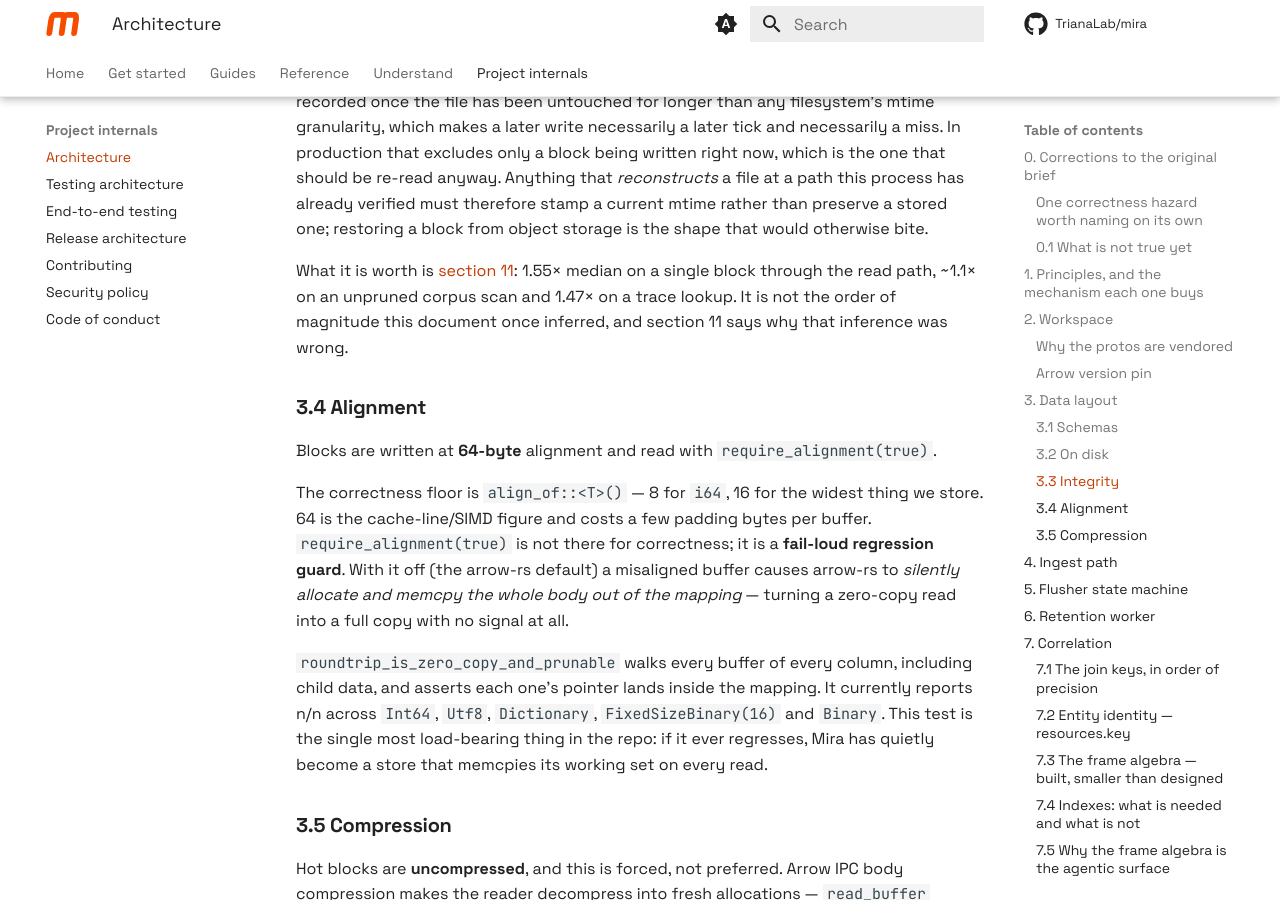
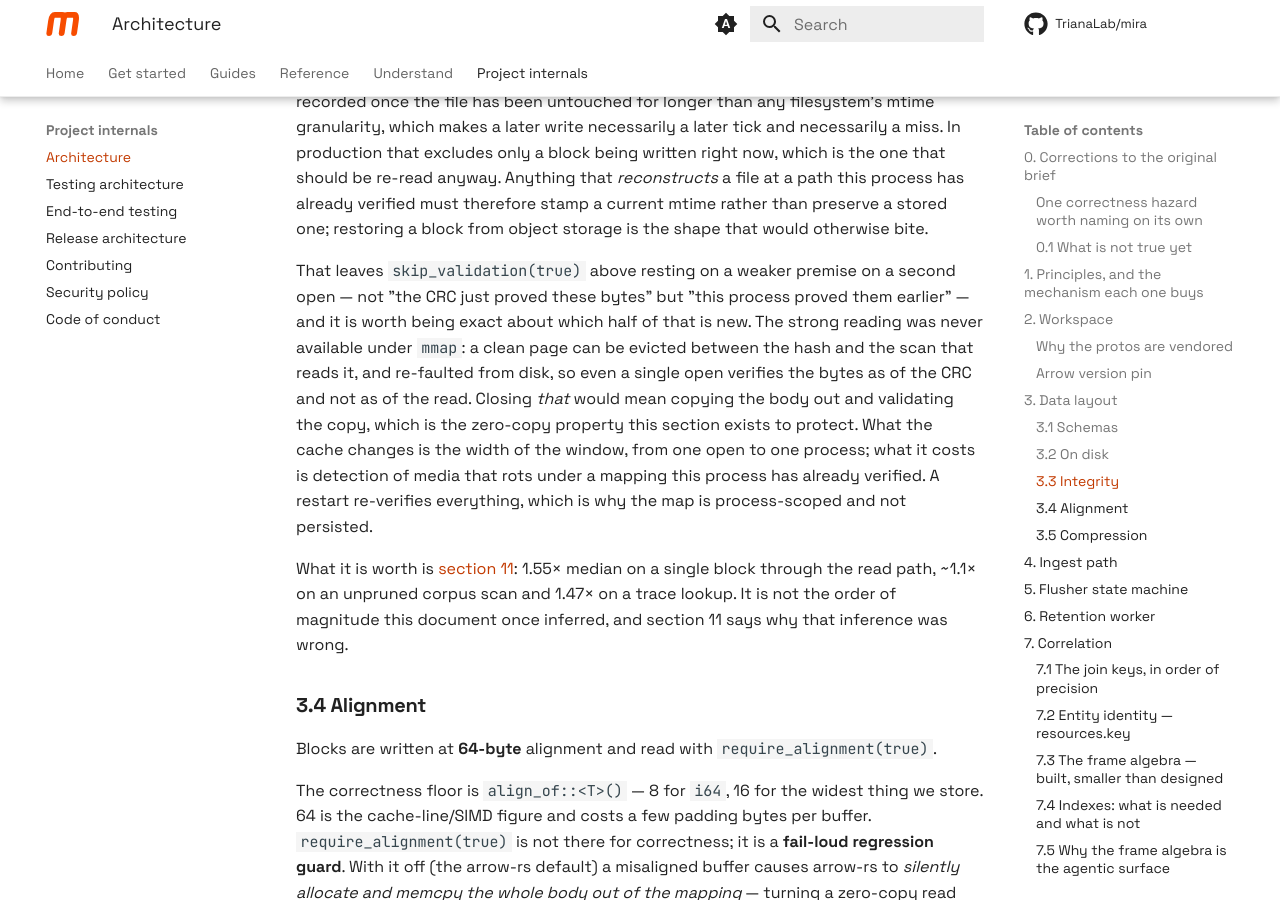
Before and after one commit to TrianaLab/mira, an MkDocs documentation site: the page built from docs/architecture.md, in a window 1280 px wide and 900 px high, scrolled down 13314 px. Built offline with MkDocs 1.6.1 and Material for MkDocs 9.7.7, drawn with Linux system fonts in a browser that asks for light colours; comment, search, counter and statistics services are not loaded.

Commit message:
docs: say what the checksum cache does to skip_validation's premise
Section 3.3 opens by justifying `skip_validation(true)` with "the CRC proves
the bytes are exactly what Mira wrote", and then, six paragraphs later, says
the CRC is paid once per file per process. Both were true and the section
never put them in the same sentence, which left the reader to work out for
themselves whether the second had quietly undermined the first.

It narrows it, and by less than it looks. Under `mmap` the strong reading was
never on offer: a clean page can be evicted between the hash and the scan and
re-faulted from disk, so even one open verifies the bytes as of the CRC rather
than as of the read, and closing that means copying the body out to validate a
copy — which is the zero-copy property the section exists to protect. The
cache widens the window from one open to one process and gives up detection of
media that rots under a mapping this process already verified. Bounded by a
restart, which is the reason the map is not persisted.

Raised by a peer session reviewing the row from the other side. Their stronger
claim — that this is forbidden by the brief — does not hold: the third
principle is OTLP-first and says nothing about verification. The window is
real, though, and was the one thing section 3.3 left for the reader to derive.

```diff
--- a/docs/architecture.md
+++ b/docs/architecture.md
@@ -475,6 +475,19 @@ anyway. Anything that *reconstructs* a file at a path this process has already
 verified must therefore stamp a current mtime rather than preserve a stored
 one; restoring a block from object storage is the shape that would otherwise
 bite.
+
+That leaves `skip_validation(true)` above resting on a weaker premise on a
+second open — not "the CRC just proved these bytes" but "this process proved
+them earlier" — and it is worth being exact about which half of that is new.
+The strong reading was never available under `mmap`: a clean page can be
+evicted between the hash and the scan that reads it, and re-faulted from disk,
+so even a single open verifies the bytes as of the CRC and not as of the read.
+Closing *that* would mean copying the body out and validating the copy, which
+is the zero-copy property this section exists to protect. What the cache
+changes is the width of the window, from one open to one process; what it costs
+is detection of media that rots under a mapping this process has already
+verified. A restart re-verifies everything, which is why the map is
+process-scoped and not persisted.
 
 What it is worth is [section 11](#11-performance-model): 1.55× median on a
 single block through the read path, ~1.1× on an unpruned corpus scan and 1.47×
```
